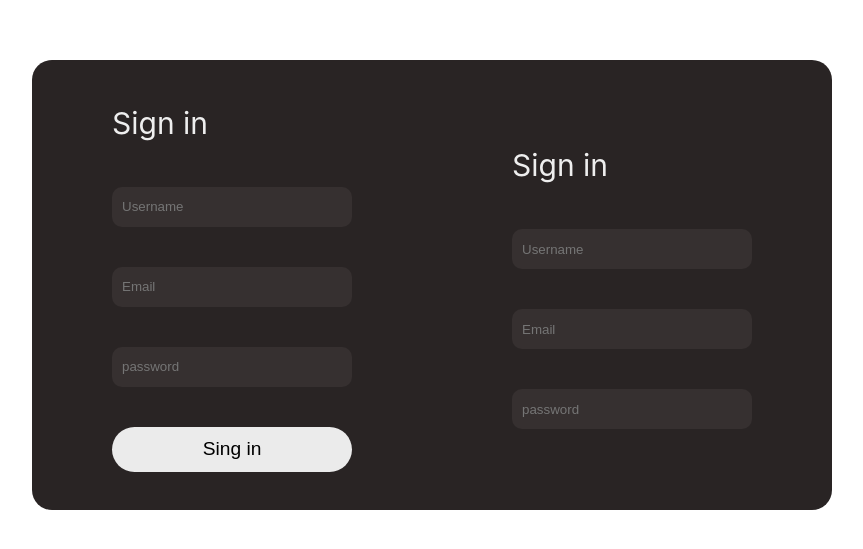
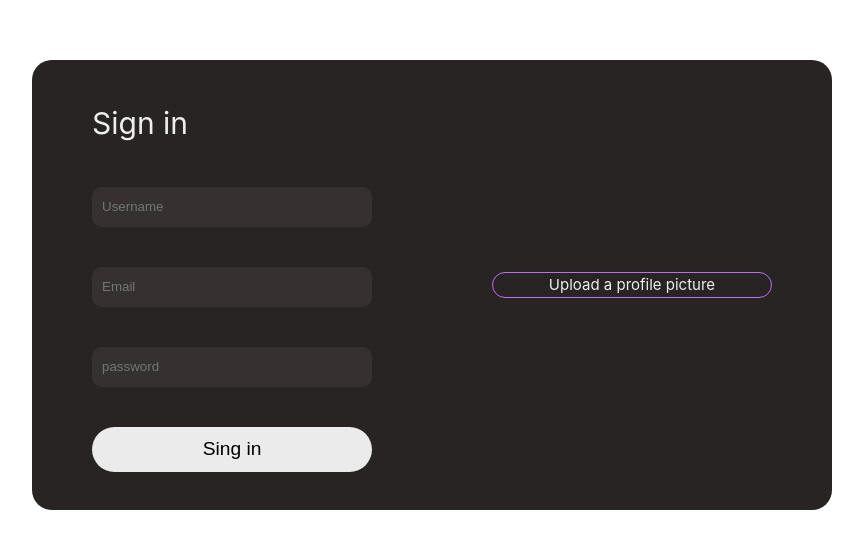
Before and after one commit to K3mp3/Project-teamwork, a Vue app: page / in a window 1280 px wide. Shown: the part 115-664 px from the top of the page, without its empty margins (208-1071 px from the left). Built offline with nearby package versions, Linux system fonts and the light colour scheme.

Commit message:
[Added] a container for the upload a profile picture area

```diff
--- a/src/components/SignIn.vue
+++ b/src/components/SignIn.vue
@@ -19,16 +19,8 @@
     </form>
 
     <form>
-        <div class="account-container">
-            <h1>Sign in</h1>
-            <label for="uname" class="visually-hidden">Username </label>
-            <input type="text" id="uname" name="uname" placeholder="Username" class="right-input">
-
-            <label for="email" class="visually-hidden">Email </label>
-            <input type="email" id="email" name="email" placeholder="Email" class="right-input">
-
-            <label for="pword" class="visually-hidden">Password </label>
-            <input type="password" id="pword" name="pword" placeholder="password" class="right-input">
+        <div class="profile-picture-container">
+            <p>Upload a profile picture</p>
         </div>
     </form>
 </template>
@@ -54,10 +46,21 @@ form {
 }
 
 .account-container {
-    width: 60%;
+    width: 70%;
     display: flex;
     flex-direction: column;
     gap: 40px;
+}
+
+.profile-picture-container {
+    width: 70%;
+    display: flex;
+    flex-direction: column;
+    align-items: center;
+    gap: 40px;
+    border: 1px solid #bc6ff0;
+    color: #eeeeee;
+    border-radius: 20px;
 }
 
 h1 {
```
